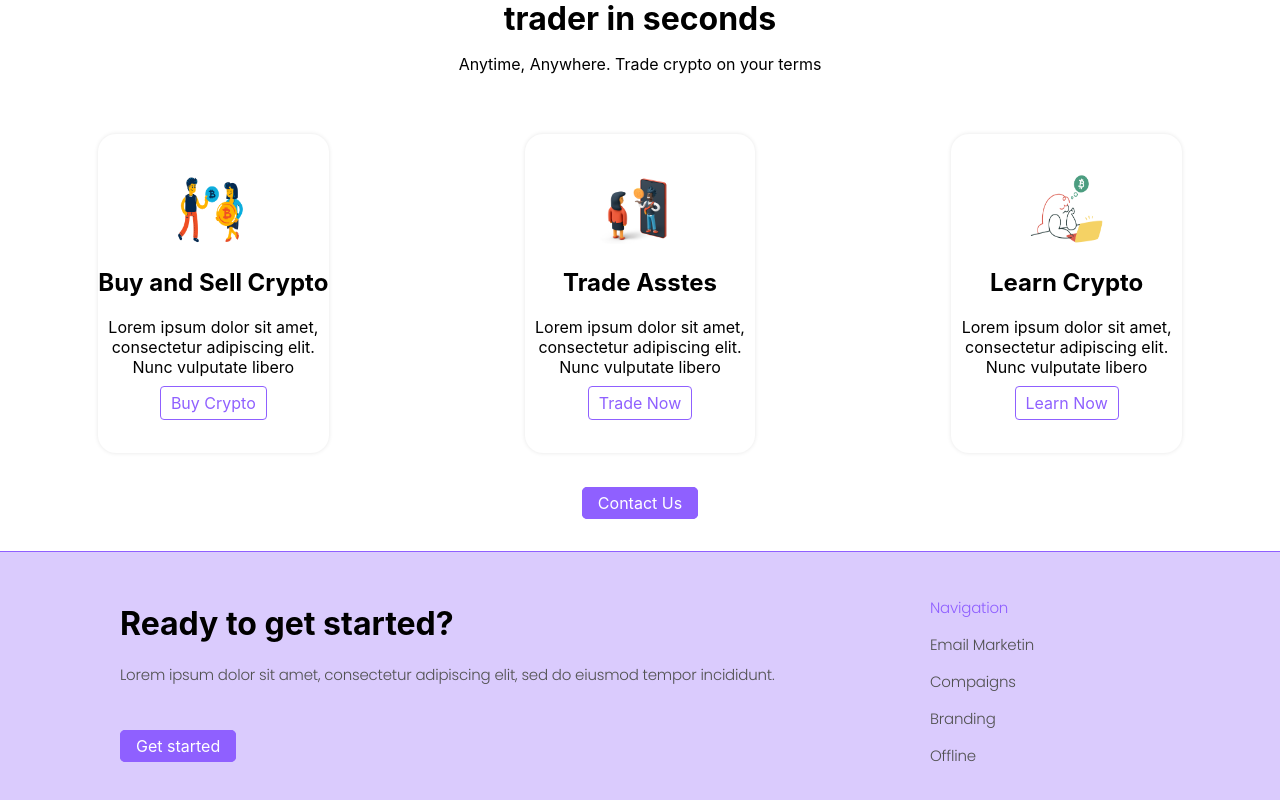
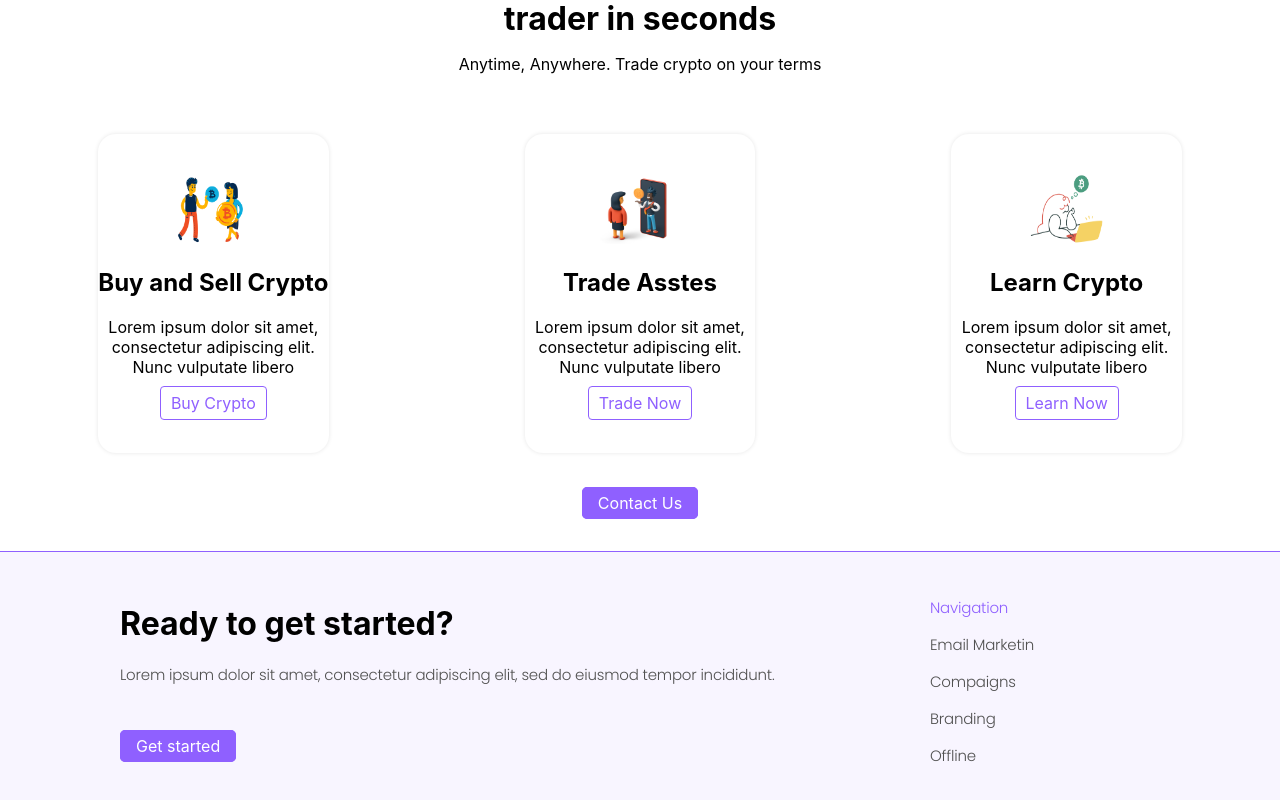
Before and after one commit to rida-el/crypto-landingpage, a React (Create React App) app: page / in a window 1280 px wide. Shown: the part 2614-3414 px from the top of the page. Built offline with nearby package versions, Linux system fonts and the light colour scheme; a web font is replaced by a local one.

Commit message:
change the footer color

```diff
--- a/src/componants/Footer/Footer.css
+++ b/src/componants/Footer/Footer.css
@@ -3,7 +3,7 @@
     display: flex;
     margin-top: 3%;
     justify-content: space-between;
-    background-color: #7239f742;
+    background-color: #f8f5ff;
     border-top: solid 1px #8F60FF;
 }
 
```
